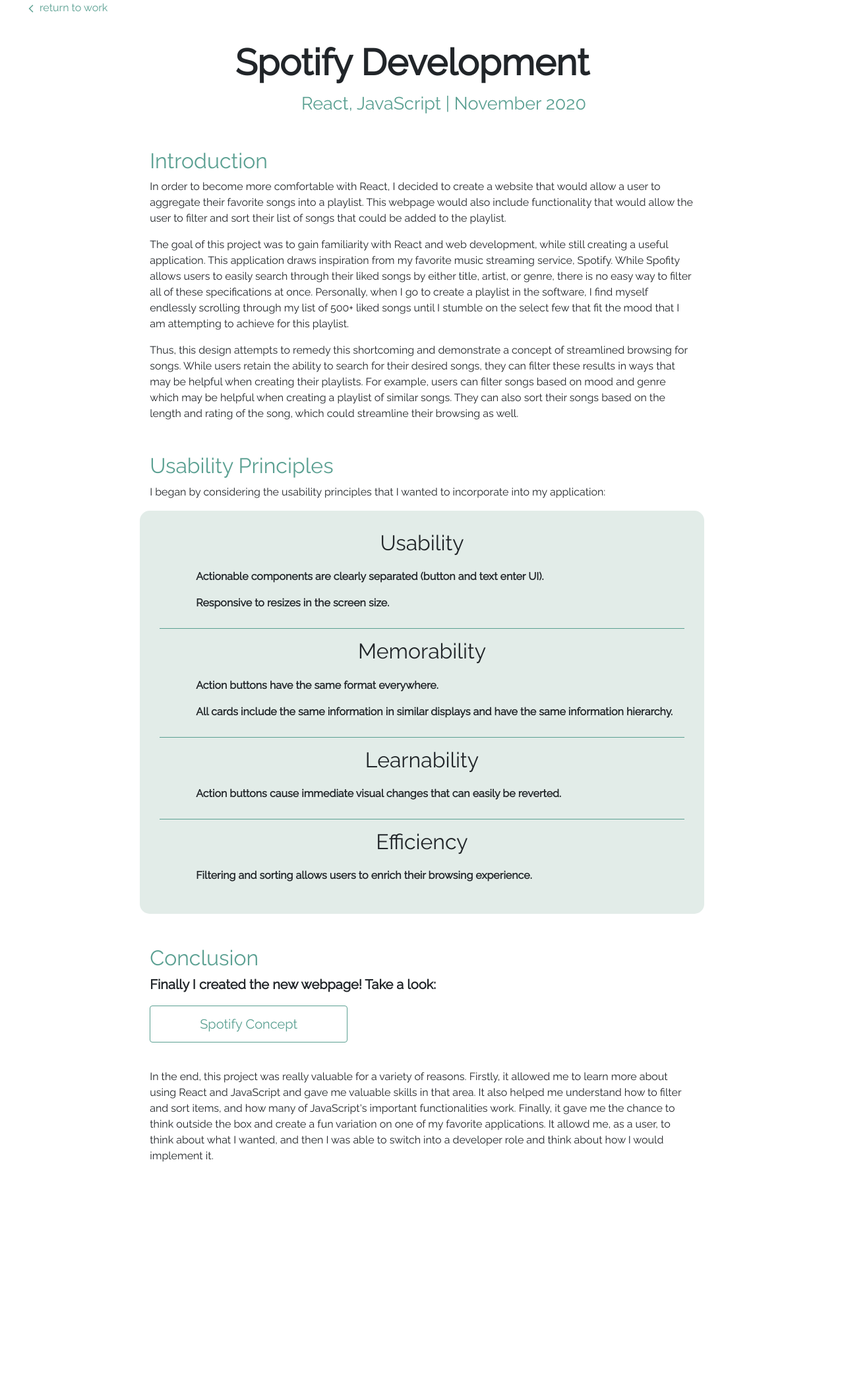
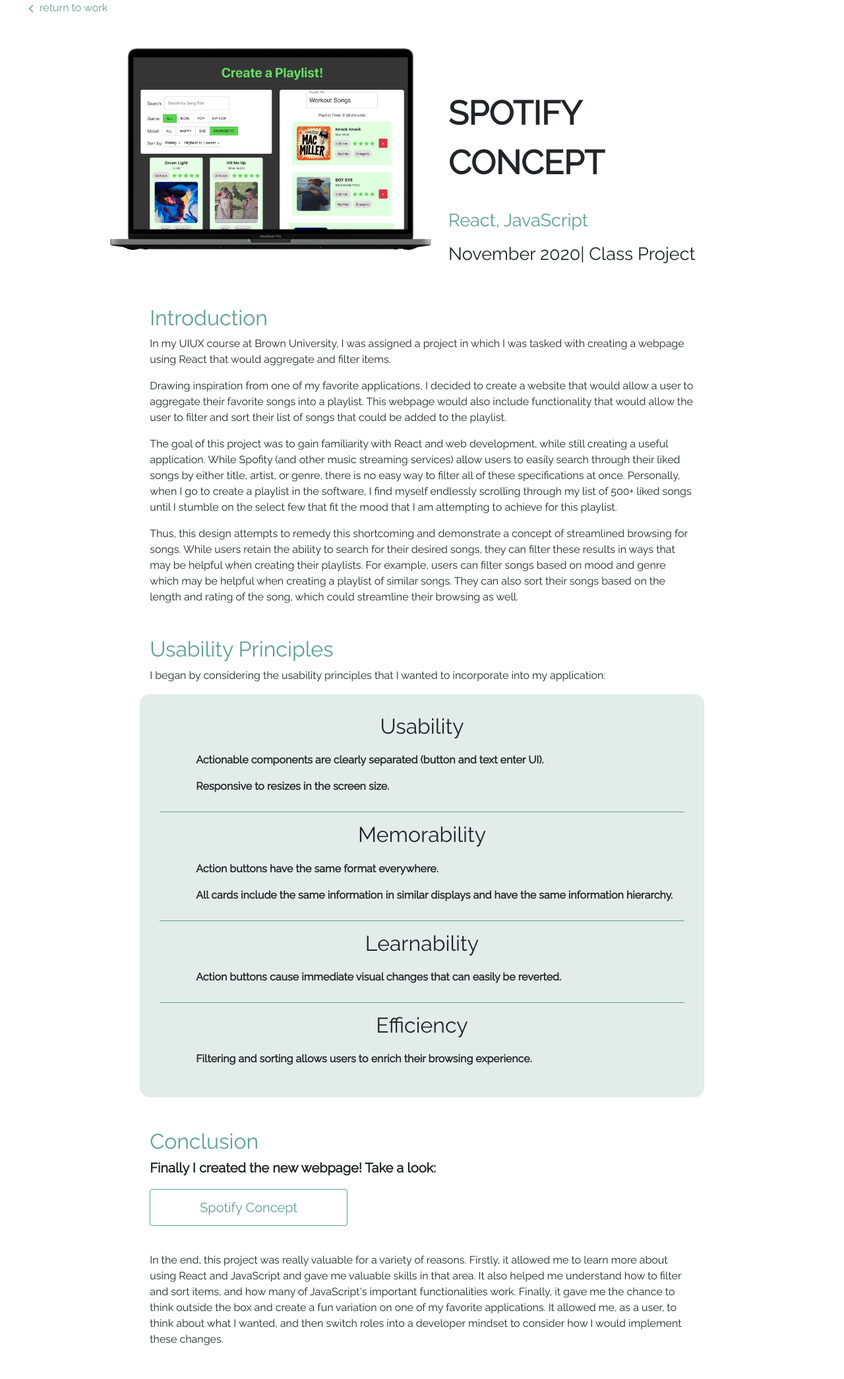
Before and after one commit to anika-ahluwalia/portfolio2020, a PHP site: page /development.html in a window 1280 px wide. Shown: the part 77-2167 px from the top of the page at 66% size. Before the commit the page ends 1838 px from the top, so only its background shows below. Run offline with PHP 8.4, Linux system fonts and the light colour scheme.

Commit message:
final before anon

```diff
--- a/development.html
+++ b/development.html
@@ -34,24 +34,42 @@
             <div class="accent">return to work</div>
         </div>
     </a>
-    <div class="row">
+    <!-- <div class="row">
         <div class="project-header col-lg-12"> Spotify Development </div>
         <div class="project-tech col-lg-12">React, JavaScript | November 2020</div>
-    </div>
+    </div> -->
 
     <div class="project-explanation-wrapper">
+
+        <div class="row">
+            <div class="img-wrapper col-lg-4 col-xs-12" style="margin-top: 20px">
+              <img class="project-img" src="assets/development.png" alt="spotify" />
+          </div>
+            <div class="project-header-text-wrap col-lg-6 col-xs-12">
+              <div class="project-text" style="margin-top: 50px;">
+                  <div class="project-header">SPOTIFY CONCEPT</div>
+                  <div class="project-tech accent">React, JavaScript</div>
+                  <div class="project-tech">November 2020| Class Project</div>
+                </div>
+              </div>
+          </div>
+
         <div class="section">
             <h2><span class="accent">Introduction</span></h2>
             <p>
-                In order to become more comfortable with React, I decided to create a website that would allow
+                In my UIUX course at Brown University, I was assigned a project in which I was tasked with
+                creating a webpage using React that would aggregate and filter items.
+              </p>
+            <p>
+                Drawing inspiration from one of my favorite applications, I decided to create a website that would allow
                 a user to aggregate their favorite songs into a playlist. This webpage would also include functionality
                 that would allow the user to filter and sort their list of songs that could be added to the playlist.
               </p>
               <p>
                 The goal of this project was to gain familiarity with React and web development, while still creating
-                a useful application. This application draws inspiration from my favorite music streaming service,
-                Spotify. While Spofity allows users to easily search through their liked songs by either title, artist,
-                or genre, there is no easy way to filter all of these specifications
+                a useful application. While Spofity (and other music streaming services) allow users to easily search
+                through their liked songs by either title,
+                artist, or genre, there is no easy way to filter all of these specifications
                 at once. Personally, when I go to create a playlist in the software, I find myself endlessly scrolling
                 through my list of 500+ liked songs until I stumble on the select few that fit the mood that I am
                 attempting to achieve for this playlist.
@@ -116,8 +134,8 @@
                 skills in that area. It also helped me understand how to filter and sort items, and
                 how many of JavaScript's important functionalities work. Finally, it gave me the chance
                 to think outside the box and create a fun variation on one of my favorite applications.
-                It allowd me, as a user, to think about what I wanted, and then I was able to
-                switch into a developer role and think about how I would implement it.
+                It allowed me, as a user, to think about what I wanted, and then switch roles into a
+                developer mindset to consider how I would implement these changes.
             </p>
           </div>
         </div>
--- a/index.css
+++ b/index.css
@@ -225,11 +225,13 @@
     font-size: 18px;
   }
 
+  .project-header-text-wrap{
+    margin-top: 60px;
+  }
+
   .project-text{
     font-family: 'Raleway', sans-serif;
-    padding-left: 80px;
-    margin-top: 100px;
-    margin-bottom: 100px;
+    margin-left: 70px;
   }
 
   .button{
@@ -281,22 +283,29 @@
     font-weight: 100;
   }
 
-  .project-header{
+  /* .project-header{
     font-family: 'Raleway', sans-serif;
     font-weight: 700;
     font-size: 55px;
     margin-top: 30px;
     text-align: center;
+  } */
+
+  .project-header{
+    font-family: 'Raleway', sans-serif;
+    font-weight: 700;
+    font-size: 50px;
+    margin-top: 30px;
+    margin-bottom: 30px;
   }
 
   .project-tech{
-    text-align: center;
+    /* text-align: center; */
     font-family: 'Raleway', sans-serif;
     font-weight: 450;
     font-size: 27px;
-    margin-bottom: 30px;
-    margin-top: 5px;
-    color: #5BA092;
+    margin-bottom: 10px;
+    /* margin: 0rem 3rem 0rem 3rem; */
   }
 
   .work-wrapper{
@@ -330,6 +339,11 @@
   max-width: 100%;
   height: auto;
   margin: 1rem;
+}
+
+.work-project-text{
+  margin-top: 120px;
+  margin-bottom: 120px;
 }
 
 .prototype, .wireframe {
@@ -376,10 +390,6 @@
   border-radius: 15px;
   padding: 30px;
   margin-bottom: 40px;
-}
-
-.project-tech{
-  margin: 0rem 3rem 0rem 3rem;
 }
 
 .problem1{
@@ -458,17 +468,14 @@
   }
 
   .project-header{
-    margin-left: 8%;
-    margin-right: 8%;
+    /* margin: 3rem 3rem 3rem 3rem; */
+    /* margin-left: 8%;
+    margin-right: 8%; */
     font-size: 46px;
   }
 
   .section{
     margin: 3rem 3rem 3rem 3rem;
-  }
-
-  .project-text{
-    margin-right: 6%;
   }
 
   .large-header{
@@ -504,6 +511,15 @@
     margin-bottom: 60px;
   }
 
+  .project-header-text-wrap{
+    margin-top: 10px;
+  }
+
+  .work-project-text{
+    margin-top: 40px;
+    margin-bottom: 10px;
+  }
+
   .project-img{
     width: 75vw;
   }
@@ -513,7 +529,7 @@
   }
 
   .project-text{
-    margin-bottom: 30px;
+    margin: 3rem 3rem 3rem 3rem;
   }
 
   /* .project, .project-alt{
```
Also changed, not shown: ayana-design.html (+19 -2 lines), pancake-house.html (+22 -6 lines), shell.html (+16 -2 lines), work.html (+4 -4 lines).
